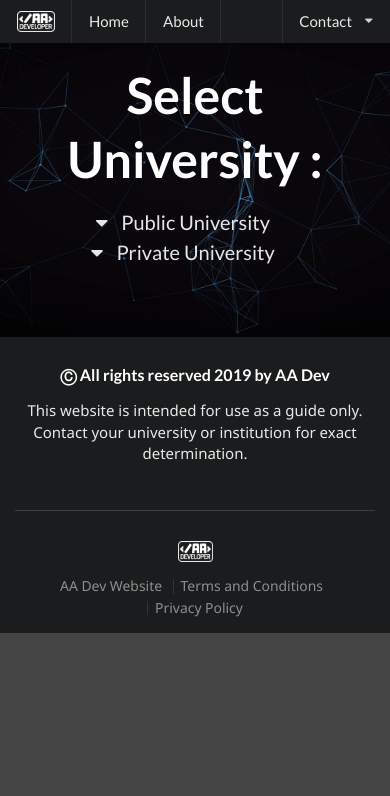
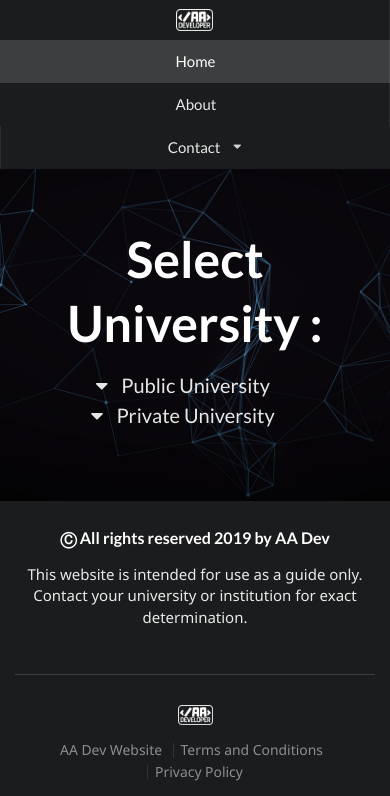
Before and after one commit to ahmadauf98/iptcgpacalculator, a PHP site: page /landingpage.php in a window 390 px wide; the page is wider, and only the part inside the window is pictured. Shown: the top 796 px of that part. Run offline with PHP 8.4, Linux system fonts and the light colour scheme; some libraries are stand-ins or nearby versions.

Commit message:
innit commit

```diff
--- a/index.css
+++ b/index.css
@@ -18,8 +18,8 @@ h3 {
   margin-bottom: 8%;
 }
 
-#landing{
-    padding-top: 3%;
+#landing {
+  padding-top: 20%;
   width: 100%;
   padding-bottom: 18%;
   background: url(background.jpg);
@@ -28,7 +28,7 @@ h3 {
   background-size: cover;
 }
 
-#header{
+#header {
   margin-top: 15%;
 }
 
@@ -44,6 +44,44 @@ table tr {
   text-align: center;
 }
 
-#aadev{
+#aadev {
   margin-left: 12%;
 }
+
+@media only screen and (max-width: 600px) {
+  #navbar {
+    display: block;
+  }
+
+  #imgLogo {
+    padding-left: 45%;
+    padding-right: 45%;
+  }
+
+  #landing {
+    margin-top: 20%;
+    padding-top: 40%;
+    width: 100%;
+    padding-bottom: 18%;
+    background: url(background.jpg);
+    background-position: center;
+    background-repeat: no-repeat;
+    background-size: cover;
+  }
+
+  #nav {
+    padding-left: 45%;
+    padding-right: 45%;
+  }
+
+  #navl {
+    padding-left: 0;
+    padding-right:0;
+  }
+
+  #dropdown{
+    padding-left: 43%;
+    padding-right: 45%;
+  }
+
+}
--- a/landingpage.php
+++ b/landingpage.php
@@ -17,17 +17,17 @@
 
 <body>
     <!-- Navigation Bar Section-->
-    <div class="ui inverted top fixed menu">
-        <div class="item">
+    <div class="ui inverted top fixed menu" id="navbar">
+        <div class="item" id="imgLogo">
             <img src="Logo.png">
         </div>
-        <a href="index.php" class="item">Home</a>
-        <a href="about.php" class="item">About</a>
-        <div class="ui right floated inverted simple dropdown item">
+        <a href="index.php" class="item active" id="nav">Home</a>
+        <a href="about.php" class="item" id="nav">About</a>
+        <div class="ui right floated inverted simple dropdown item" id="dropdown">
             Contact
             <i class="dropdown icon"></i>
             <div class="menu">
-                <a href="https://www.facebook.com/ahmadauf.nasruddin" class="item">
+                <a href="https://www.facebook.com/ahmadauf.nasruddin" class="item" id="dropdown1">
                     <i class="facebook icon"></i> Facebook</a>
                 <a href="https://twitter.com/Auf2098" class="item">
                     <i class="twitter icon"></i> Twitter</a>
@@ -36,62 +36,61 @@
             </div>
         </div>
     </div>
+
     <!-- Content Section-->
     <div class="ui inverted vertical masthead center aligned segment" id="landing">
-        <div class="two wide column">
-            <div class="ui text container" id="header">
+        <div class="ui text container">
             <h1 class="ui inverted header" style="font-size: 50px;"> Select University :
             </h1>
-                <div class="ui simple dropdown item">
-                    <div style="font-size: 20px; margin-right: 30px;">
+
+            <div class="ui simple dropdown item" id="navl">
+                <div style="font-size: 20px; margin-right: 30px;" id="navbar">
                     <i class="dropdown icon"></i> Public University
                 </div>
                 <div class="menu">
-                        <div class="item"><a href="umCalculator.php" style="color:black;"><img src="umicon.ico" alt=""
+                    <a href="umCalculator.php" style="color:black;" class="item"><img src="umicon.ico" alt=""
                             height="20px" style="margin: 1px 3px 0 0">
-                                Universiti Malaya (UM)</a></div>
-                        <div class="item"><a href="upmCalculator.php" style="color:black;"><img src="upmicon.ico" alt=""
+                        Universiti Malaya</a>
+                    <a href="upmCalculator.php" style="color:black;" class="item"><img src="upmicon.ico" alt=""
                             height="20px" style="margin: 1px 3px 0 0">
-                                Universiti Pertanian Malaysia (UPM)</a></div>
-                        <div class="item"><a href="uitmCalculator.php" style="color:black;"><img src="uitmicon.ico"
-                                    alt="" height="20px" style="margin: 1px 3px 0 0">
-                                Universiti Teknologi Mara (UITM)</a></div>
-                        <div class="item"><a href="utmCalculator.php" style="color:black;"><img src="utmicon.ico" alt=""
+                        Universiti Pertanian Malaysia</a>
+                    <a href="uitmCalculator.php" style="color:black;" class="item"><img src="uitmicon.ico" alt=""
                             height="20px" style="margin: 1px 3px 0 0">
-                                Universiti Teknologi Malaysia (UTM)</a></div>
-                        <div class="item"><a href="ukmCalculator.php" style="color:black;"><img src="ukmicon.ico" alt=""
+                        Universiti Teknologi Mara</a>
+                    <a href="utmCalculator.php" style="color:black;" class="item"><img src="utmicon.ico" alt=""
                             height="20px" style="margin: 1px 3px 0 0">
-                                Universiti Kebangsaan Malaysia (UKM)</a></div>
-                        <div class="item"><a href="uiaCalculator.php" style="color:black;"><img src="uiaicon.ico" alt=""
+                        Universiti Teknologi Malaysia</a>
+                    <a href="ukmCalculator.php" style="color:black;" class="item"><img src="ukmicon.ico" alt=""
                             height="20px" style="margin: 1px 3px 0 0">
-                                Universiti Islam Antarabangsa Malaysia (UIAM)</a></div>
-                        <div class="item"><a href="usmCalculator.php" style="color:black;"><img src="usmicon.ico"
-                                    alt="" height="20px" style="margin: 1px 3px 0 0">
-                                Universiti Sains Malaysia (USM)</a></div>
-
+                        Universiti Kebangsaan Malaysia</a>
+                    <a href="uiaCalculator.php" style="color:black;" class="item"><img src="uiaicon.ico" alt=""
+                            height="20px" style="margin: 1px 3px 0 0">
+                        Universiti Islam Antarabangsa</a>
+                    <a href="usmCalculator.php" style="color:black;" class="item"><img src="usmicon.ico" alt=""
+                            height="20px" style="margin: 1px 3px 0 0">
+                        Universiti Sains Malaysia</a>
                 </div>
             </div>
-                <div class="ui simple dropdown item">
+            <div class="ui simple dropdown item" id="navl">
                 <div style="font-size: 20px; margin-right: 30px;">
                     <i class="dropdown icon"></i> Private University
                 </div>
                 <div class="menu">
-                        <div class="item"><a href="utpCalculator.php" style="color:black;"><img src="utpicon.ico"
-                                    alt="" height="20px" style="margin: 1px 3px 0 0">
-                                Universiti Petronas (UTP)</a></div>
-                        <div class="item"><a href="uniklCalculator.php" style="color:black;"><img src="uniklicon.ico"
-                                    alt="" height="20px" style="margin: 1px 3px 0 0">
-                                Universiti Kuala Lumpur (Unikl)</a></div>
-                        <div class="item"><a href="taylorCalculator.php" style="color:black;"><img
-                                    src="taylorsicon.ico" alt="" height="20px" style="margin: 1px 3px 0 0">
-                                Taylors University </a></div>
-                        <div class="item"><a href="uniklCalculator.php" style="color:black;"><img
-                                    src="unitenicon.ico" alt="" height="20px" style="margin: 1px 3px 0 0">
-                                Universiti Tenaga Nasional (Uniten)</a></div>
-
+                    <a href="utpCalculator.php" style="color:black;" class="item"><img src="utpicon.ico" alt=""
+                            height="20px" style="margin: 1px 3px 0 0">
+                        Universiti Petronas</a>
+                    <a href="uniklCalculator.php" style="color:black;" class="item"><img src="uniklicon.ico" alt=""
+                            height="20px" style="margin: 1px 3px 0 0">
+                        Universiti Kuala Lumpur</a>
+                    <a href="taylorCalculator.php" style="color:black;" class="item"><img src="taylorsicon.ico" alt=""
+                            height="20px" style="margin: 1px 3px 0 0">
+                        Taylors University </a>
+                    <a href="uniklCalculator.php" style="color:black;" class="item"><img src="unitenicon.ico" alt=""
+                            height="20px" style="margin: 1px 3px 0 0">
+                        Universiti Tenaga Nasional</a>
                 </div>
             </div>
-            </div>
+
         </div>
     </div>
 
@@ -115,8 +114,6 @@
             </div>
         </div>
     </div>
-
-    <script src="js.js"></script>
 </body>
 
 </html>
--- a/unitenCalculator.php
+++ b/unitenCalculator.php
@@ -595,7 +595,7 @@ function test_input($data) {
             </tr>
             <tr>
               <td data-label="Letter">B+</td>
-              <td data-label="Grade Points">3.33/td>
+              <td data-label="Grade Points">3.33</td>
             </tr>
             <tr>
               <td data-label="Letter">B</td>
@@ -615,7 +615,7 @@ function test_input($data) {
             </tr>
             <tr>
             <td data-label="Letter">C-</td>
-            <td data-label="Grade Points">1.67/td>
+            <td data-label="Grade Points">1.67</td>
             </tr>
             <tr>
             <td data-label="Letter">D+</td>
```
Also changed, not shown: about.php (+13 -8 lines), index.php (+15 -10 lines). Lines whose indentation alone changed are shown as unchanged.
